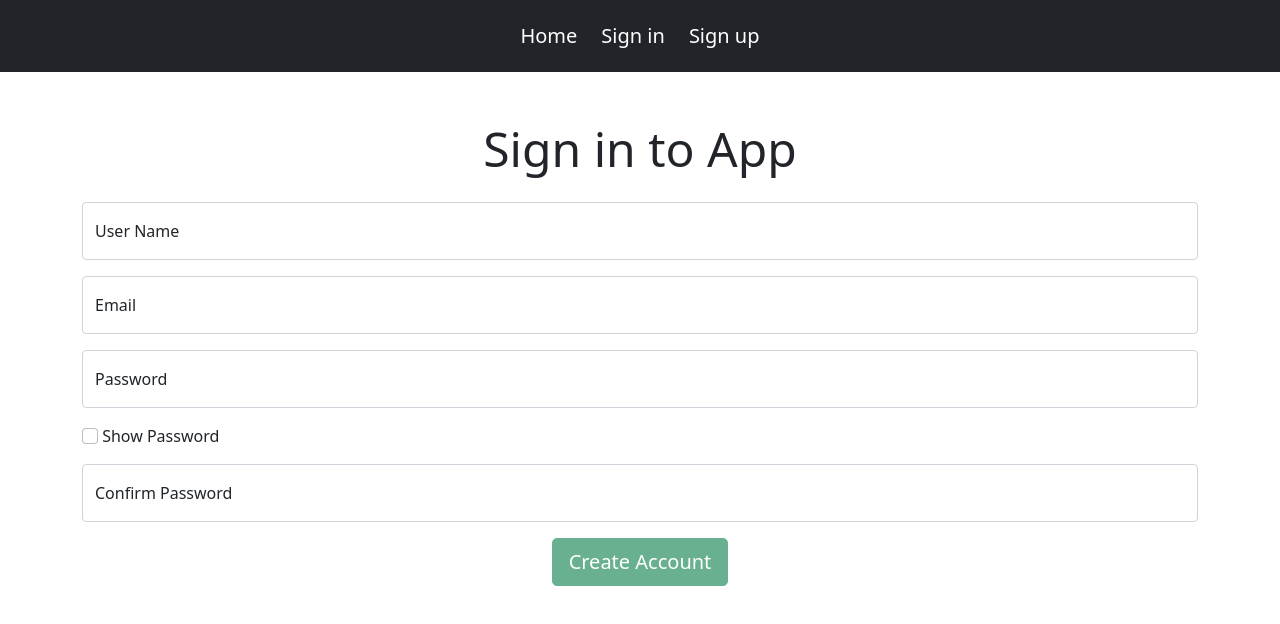
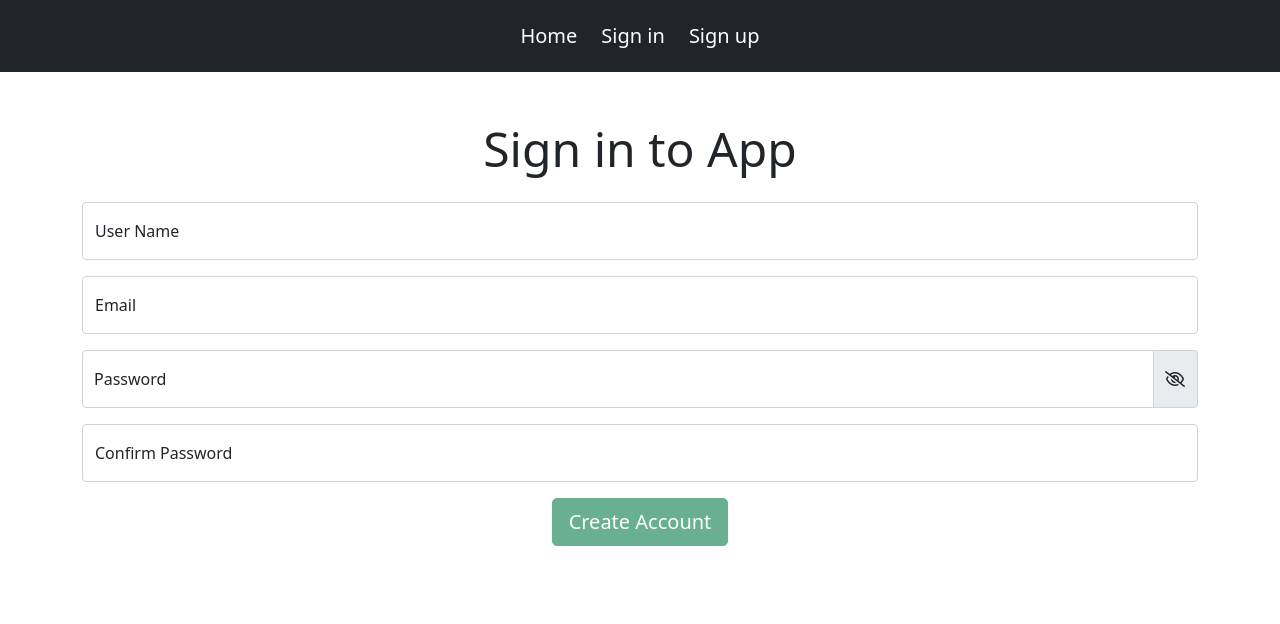
Before and after one commit to Web-Developm/forms-routing, an Angular app: page /forms in a window 1280 px wide. Shown: the top 624 px of the page. Built offline with nearby package versions, Linux system fonts and the light colour scheme.

Commit message:
added hide password

```diff
--- a/src/app/forms/forms.component.html
+++ b/src/app/forms/forms.component.html
@@ -21,13 +21,20 @@
       </div>
     </div>
 
-    <div class="form-floating mb-3">
-      <input type="password" class="form-control" name="password" id="password" formControlName="password"
+    <div class="input-group  form-floating mb-3">
+      <input [type]="showpassword ? 'text' : 'password'"  class="form-control" name="password" id="password" formControlName="password"
         placeholder="password" autocomplete="on">
       <p></p>
       <label for="password" class="form-label">Password</label>
 
-      <input (click)="show()" type="checkbox" class="form-check-input"> Show Password
+      <span class="input-group-text" id="password">
+        <i class="far"
+        [ngClass]="{'fa-eye-slash': !showpassword, 'fa-eye':showpassword}" (click)="show()" ></i>
+      </span>
+
+      <!--<input (click)="show()" type="checkbox" class="form-check-input"> Show Password-->
+
+
 
 
 
--- a/src/app/forms/forms.component.ts
+++ b/src/app/forms/forms.component.ts
@@ -11,6 +11,9 @@ import {ActivatedRoute} from '@angular/router';
 export class FormsComponent implements OnInit {
 
   data!:FormGroup;
+
+  showpassword!:boolean;
+
   constructor(private fb:FormBuilder) {
    }
 
@@ -26,16 +29,7 @@ export class FormsComponent implements OnInit {
 
   show()
   {
-    /*let x:any=this.data.controls['password'].value;
-
-    if(x.type === "password")
-    {
-      x.type="text"
-    }
-    else{
-      x.type="password";
-    }*/
-
+    this.showpassword=!this.showpassword;
   }
 
   display()
--- a/src/index.html
+++ b/src/index.html
@@ -10,6 +10,10 @@
   <script src="https://cdn.jsdelivr.net/npm/@popperjs/core@2.9.1/dist/umd/popper.min.js" integrity="sha384-SR1sx49pcuLnqZUnnPwx6FCym0wLsk5JZuNx2bPPENzswTNFaQU1RDvt3wT4gWFG" crossorigin="anonymous"></script>
   <script src="https://cdn.jsdelivr.net/npm/bootstrap@5.0.0-beta3/dist/js/bootstrap.min.js" integrity="sha384-j0CNLUeiqtyaRmlzUHCPZ+Gy5fQu0dQ6eZ/xAww941Ai1SxSY+0EQqNXNE6DZiVc" crossorigin="anonymous"></script>
 
+  <link rel="stylesheet" href="https://cdnjs.cloudflare.com/ajax/libs/font-awesome/4.7.0/css/font-awesome.min.css">
+  <script src='https://kit.fontawesome.com/a076d05399.js' crossorigin='anonymous'></script>
+
+
 </head>
 <body>
   <app-root></app-root>
```
